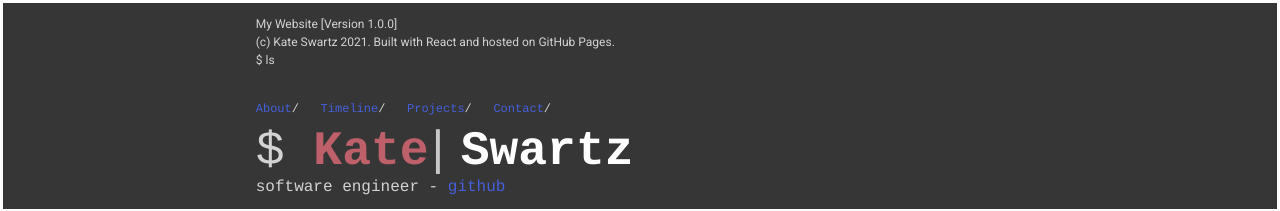
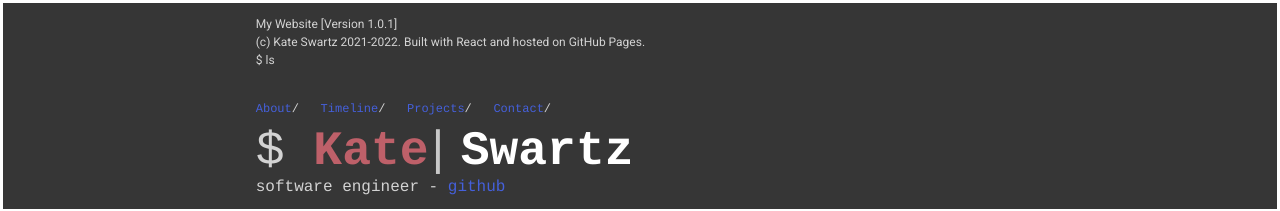
Before and after one commit to kate-swartz/personalsite, a React (Create React App) app: page / in a window 1280 px wide. Shown: the top 211 px of the page. Built offline with nearby package versions, Linux system fonts and the light colour scheme.

Commit message:
update header

```diff
--- a/src/WebsiteHeader.js
+++ b/src/WebsiteHeader.js
@@ -7,8 +7,8 @@ class About extends Component {
     return (
       <div id="website-header" className="website-header">
         <div className="terminalText">
-          <p>My Website [Version 1.0.0]</p>
-          <p>(c) Kate Swartz 2021. Built with React and hosted on GitHub Pages.</p>
+          <p>My Website [Version 1.0.1]</p>
+          <p>(c) Kate Swartz 2021-2022. Built with React and hosted on GitHub Pages.</p>
           <p>$ ls</p>
         </div>
         {/* Normally <Navbar/> would go here, but we need it to be sticky across the whole page */}
```
